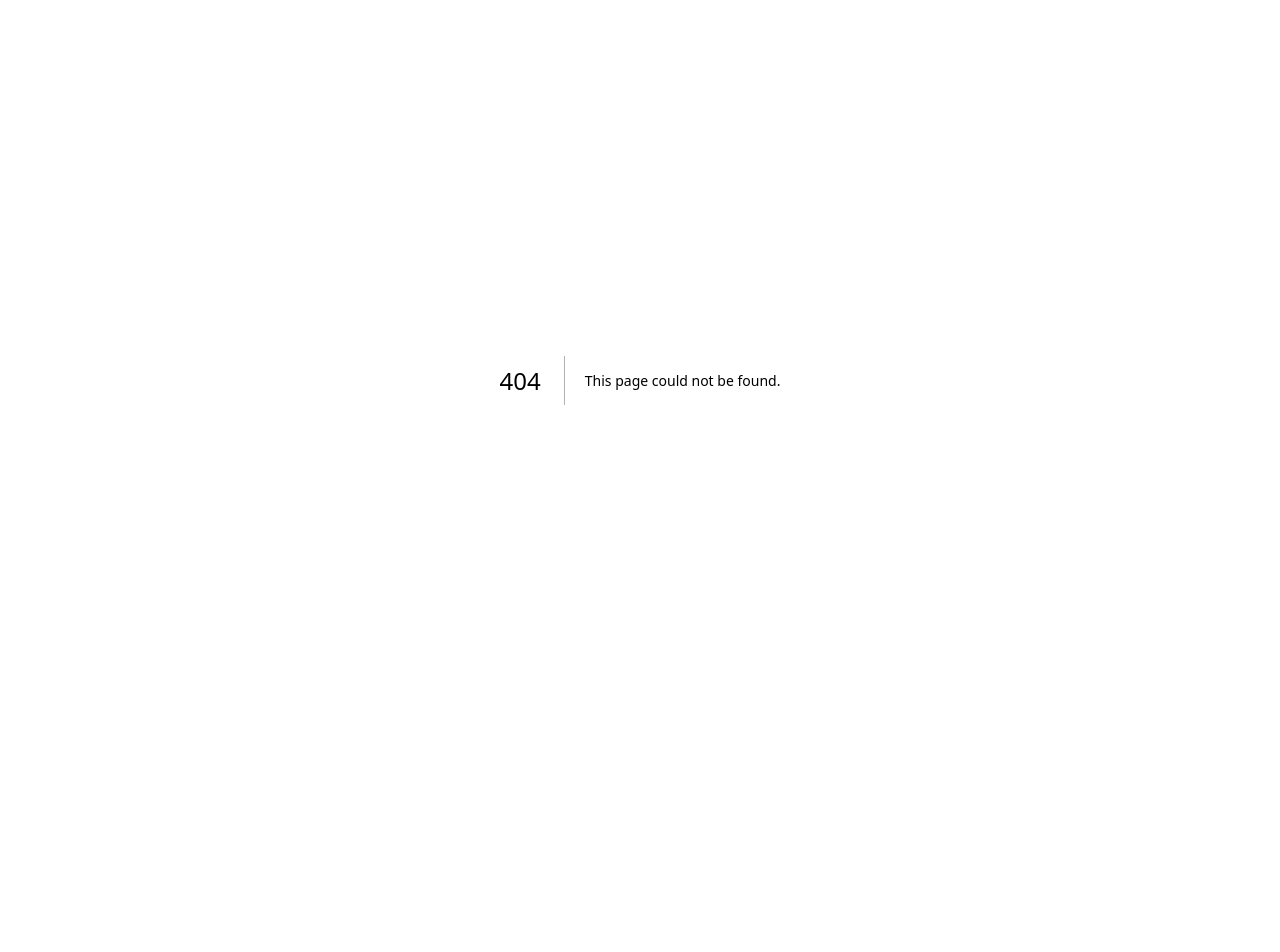
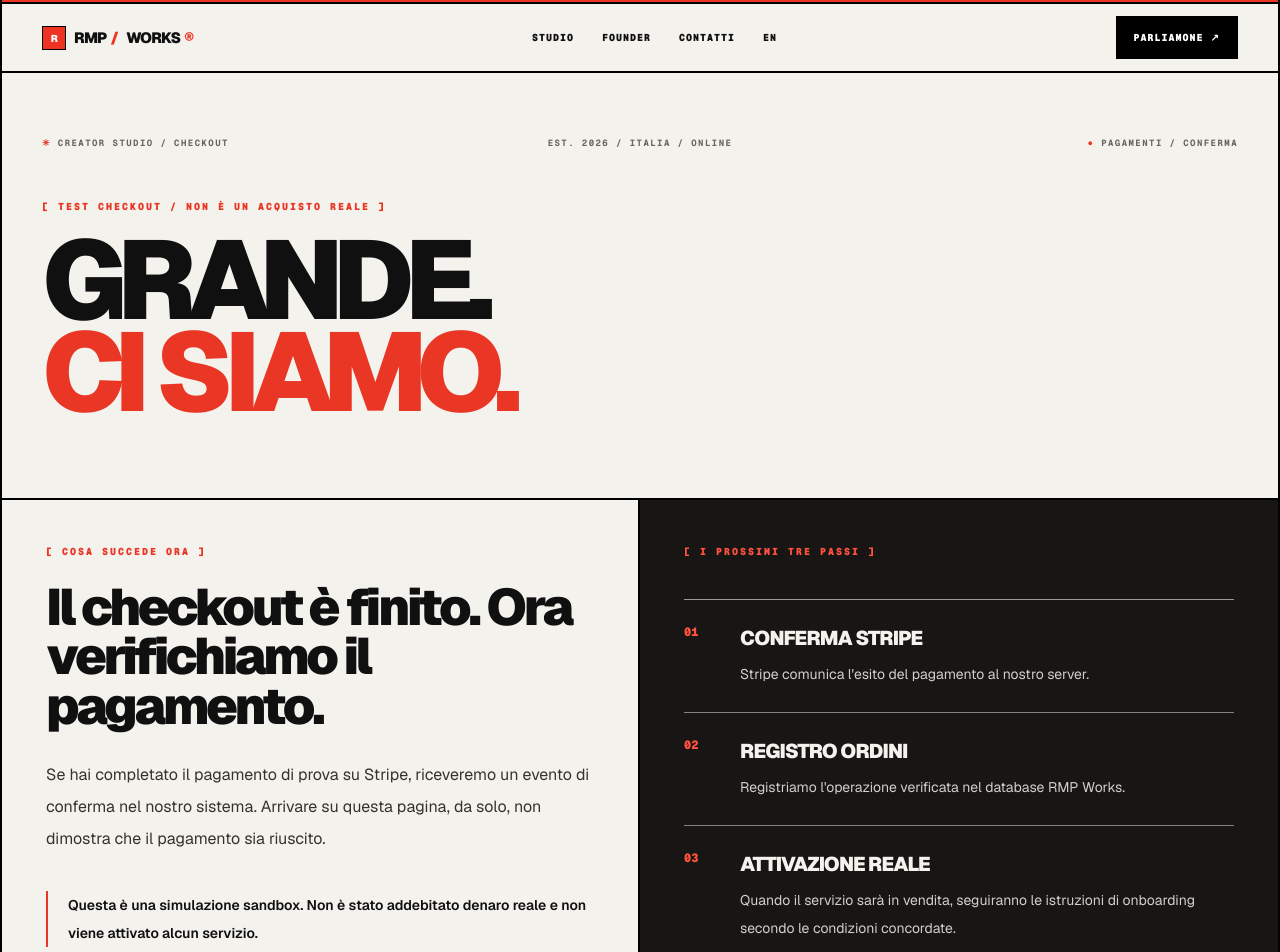
Before and after one commit to MacNaym/rmpworks, a Next.js app: page /creator-studio/thank-you in a window 1280 px wide. Before the commit this address had no page. Shown: the part 20-972 px from the top of the page. Before the commit the page ends 800 px from the top, so only its background shows below. Built offline with nearby package versions, Linux system fonts and the light colour scheme.

Commit message:
Add RMP Founder branded payment return page

```diff
--- /dev/null
+++ b/app/creator-studio/thank-you/page.tsx
@@ -0,0 +1,45 @@
+import Link from "next/link";
+import type { Metadata } from "next";
+import { PageShell, HeroMeta, frame, eyebrow } from "../../_components/EditorialShell";
+
+export const metadata: Metadata = {
+  title: "Richiesta di pagamento ricevuta | RMP Creator Studio",
+  description: "Il tuo pagamento di prova Founder è stato inviato. Il team RMP Works verifica la transazione prima di avviare il servizio.",
+  robots: { index: false, follow: false },
+};
+
+export default function FounderThanks() {
+  return <PageShell active="creator">
+    <section className={frame + " border-b-2 border-black pb-14 pt-12 sm:pb-20 sm:pt-16"}>
+      <HeroMeta left="Creator Studio / Checkout" right="Pagamenti / Conferma"/>
+      <p className={eyebrow + " text-[#e93625]"}>[ TEST CHECKOUT / NON È UN ACQUISTO REALE ]</p>
+      <h1 className="mt-5 text-[clamp(3.1rem,8.7vw,9.5rem)] font-black uppercase leading-[.83] tracking-[-.085em]">
+        GRANDE.<br/><span className="text-[#e93625]">CI SIAMO.</span>
+      </h1>
+    </section>
+    <section className="grid border-b-2 border-black lg:grid-cols-2">
+      <div className="border-b-2 border-black p-7 sm:p-11 lg:border-b-0 lg:border-r-2">
+        <p className={eyebrow + " text-[#e93625]"}>[ COSA SUCCEDE ORA ]</p>
+        <h2 className="mt-6 text-[clamp(2rem,4vw,4rem)] font-black leading-[.96] tracking-[-.065em]">Il checkout è finito. Ora verifichiamo il pagamento.</h2>
+        <p className="mt-7 max-w-xl text-base leading-8 text-[#353331]">Se hai completato il pagamento di prova su Stripe, riceveremo un evento di conferma nel nostro sistema. Arrivare su questa pagina, da solo, non dimostra che il pagamento sia riuscito.</p>
+        <div className="mt-9 border-l-2 border-[#e93625] pl-5 text-sm font-semibold leading-7">
+          Questa è una simulazione sandbox. Non è stato addebitato denaro reale e non viene attivato alcun servizio.
+        </div>
+      </div>
+      <div className="bg-[#171615] p-7 text-[#f4f2ed] sm:p-11">
+        <p className={eyebrow + " text-[#ff513c]"}>[ I PROSSIMI TRE PASSI ]</p>
+        <ol className="mt-10 border-t border-[#f4f2ed]/60">
+          {[["01","CONFERMA STRIPE","Stripe comunica l'esito del pagamento al nostro server."],["02","REGISTRO ORDINI","Registriamo l'operazione verificata nel database RMP Works."],["03","ATTIVAZIONE REALE","Quando il servizio sarà in vendita, seguiranno le istruzioni di onboarding secondo le condizioni concordate."]].map(([n,t,d])=>
+            <li key={n} className="grid gap-2 border-b border-[#f4f2ed]/50 py-6 sm:grid-cols-[3rem_1fr]">
+              <span className="font-mono text-xs font-black text-[#ff513c]">{n}</span>
+              <div><h3 className="text-xl font-black uppercase tracking-[-.045em]">{t}</h3><p className="mt-2 text-sm leading-7 text-[#d4cec8]">{d}</p></div>
+            </li>
+          )}
+        </ol>
+        <Link href="/creator-studio" className="mt-9 inline-block border-2 border-[#f4f2ed] bg-[#f4f2ed] px-6 py-4 font-mono text-xs font-black uppercase text-black hover:bg-[#e93625]">
+          TORNA AL CREATOR STUDIO ↗
+        </Link>
+      </div>
+    </section>
+  </PageShell>;
+}
```
